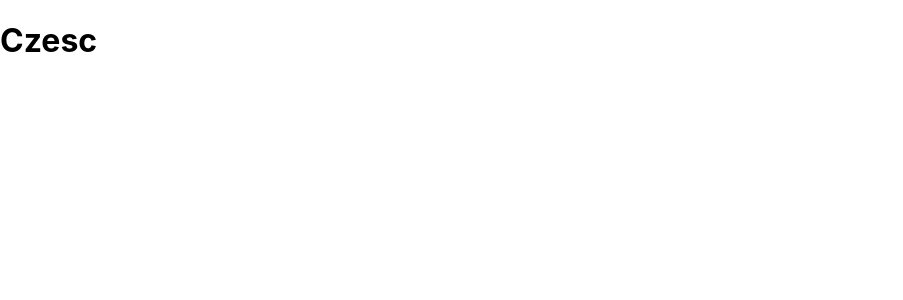
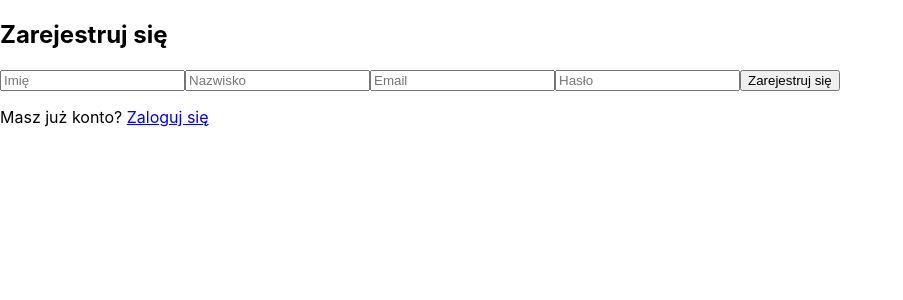
Before and after one commit to kamka5/music_genre_classification, a React (Create React App) app: page /register in a window 1280 px wide. Shown: the top 300 px of the page, without its empty margins (0-903 px from the left). Built offline with nearby package versions, Linux system fonts and the light colour scheme.

Commit message:
szkielet, home page i login, register, bez css

```diff
--- a/package.json
+++ b/package.json
@@ -8,6 +8,7 @@
     "@testing-library/user-event": "^13.5.0",
     "react": "^18.2.0",
     "react-dom": "^18.2.0",
+    "react-router-dom": "^6.21.0",
     "react-scripts": "5.0.1",
     "web-vitals": "^2.1.4"
   },
--- a/src/App.js
+++ b/src/App.js
@@ -1,8 +1,24 @@
 import './App.css';
 
+// App.js - główny plik aplikacji
+
+import React, { useState } from 'react';
+import { BrowserRouter as Router, Route, Routes } from 'react-router-dom';
+import HomePage from './components/HomePage/Home';
+import LoginPage from './components/LoginPage/Login';
+import RegisterPage from './components/RegisterPage/Register';
+
 function App() {
+  const [user, setUser] = useState(null);
+
   return (
-   <h1>Czesc</h1>
+    <Router>
+      <Routes>
+        <Route path="/login" element={<LoginPage setUser={setUser} />} />
+        <Route path="/register" element={<RegisterPage setUser={setUser} />} />
+        <Route path="/" element={<HomePage user={user} />} />
+      </Routes>
+    </Router>
   );
 }
 
--- /dev/null
+++ b/src/components/HomePage/Home.jsx
@@ -0,0 +1,44 @@
+// HomePage.js - główna strona aplikacji
+
+import React, { useState } from 'react';
+import SongUploadForm from '../SongUploadForm/SongUpload';
+
+const HomePage = ({ user }) => {
+  const [uploadedSong, setUploadedSong] = useState(null);
+
+  const handleUploadComplete = (song) => {
+    setUploadedSong(song);
+  };
+
+  return (
+    <div>
+      <h1>Witaj na Stronie Głównej!</h1>
+
+      {user && (
+        <div>
+          <h1>Witaj, {user.name}!</h1>
+          <SongUploadForm onUploadComplete={handleUploadComplete} />
+        </div>
+      )}
+
+      {!user && (
+        <div>
+          <p>Aby skorzystać z funkcji rozpoznawania gatunku, przesyłaj piosenki bez konieczności logowania się.</p>
+          <SongUploadForm onUploadComplete={handleUploadComplete} />
+        </div>
+      )}
+
+      {uploadedSong && (
+        <div>
+          <h2>Rozpoznany gatunek: {uploadedSong.genre}</h2>
+          <h3>Edytuj Tagi:</h3>
+          <input type="text" value={uploadedSong.tags} onChange={(e) => console.log(e.target.value)} />
+          {/* Dodaj więcej pól do edycji tagów, jeśli to potrzebne */}
+          <button onClick={() => console.log('Zapisz zmiany w tagach')}>Zapisz zmiany</button>
+        </div>
+      )}
+    </div>
+  );
+};
+
+export default HomePage;
--- /dev/null
+++ b/src/components/LoginPage/Login.jsx
@@ -0,0 +1,55 @@
+// LoginPage.js - strona logowania
+
+import React, { useState } from 'react';
+import { Link } from 'react-router-dom';
+
+const LoginPage = ({ setUser }) => {
+  const [email, setEmail] = useState('');
+  const [password, setPassword] = useState('');
+  const [errors, setErrors] = useState({});
+
+  const validateForm = () => {
+    const errors = {};
+
+    if (!email) {
+      errors.email = 'Pole Email jest wymagane.';
+    } else if (!/\S+@\S+\.\S+/.test(email)) {
+      errors.email = 'Wprowadź poprawny adres email.';
+    }
+
+    if (!password) {
+      errors.password = 'Pole Hasło jest wymagane.';
+    }
+
+    return errors;
+  };
+
+  const handleLogin = () => {
+    const formErrors = validateForm();
+
+    if (Object.keys(formErrors).length > 0) {
+      setErrors(formErrors);
+      return;
+    }
+
+    // Implementacja logiki logowania (zapytanie do backendu)
+    const mockUser = { name: 'John', email: 'john@example.com' };
+
+    setUser(mockUser);
+  };
+
+  return (
+    <div>
+      <h2>Zaloguj się</h2>
+      {errors.email && <p style={{ color: 'red' }}>{errors.email}</p>}
+      {errors.password && <p style={{ color: 'red' }}>{errors.password}</p>}
+      <input type="text" placeholder="Email" onChange={(e) => setEmail(e.target.value)} />
+      <input type="password" placeholder="Hasło" onChange={(e) => setPassword(e.target.value)} />
+      <button onClick={handleLogin}>Zaloguj się</button>
+
+      <p>Nie masz jeszcze konta? <Link to="/register">Zarejestruj się</Link></p>
+    </div>
+  );
+};
+
+export default LoginPage;
--- /dev/null
+++ b/src/components/RegisterPage/Register.jsx
@@ -0,0 +1,69 @@
+// RegisterPage.js - strona rejestracji
+
+import React, { useState } from 'react';
+import { Link } from 'react-router-dom';
+
+const RegisterPage = ({ setUser }) => {
+  const [name, setName] = useState('');
+  const [surname, setSurname] = useState('');
+  const [email, setEmail] = useState('');
+  const [password, setPassword] = useState('');
+  const [errors, setErrors] = useState({});
+
+  const validateForm = () => {
+    const errors = {};
+
+    if (!name) {
+      errors.name = 'Pole Imię jest wymagane.';
+    }
+
+    if (!surname) {
+      errors.surname = 'Pole Nazwisko jest wymagane.';
+    }
+
+    if (!email) {
+      errors.email = 'Pole Email jest wymagane.';
+    } else if (!/\S+@\S+\.\S+/.test(email)) {
+      errors.email = 'Wprowadź poprawny adres email.';
+    }
+
+    if (!password) {
+      errors.password = 'Pole Hasło jest wymagane.';
+    }
+
+    return errors;
+  };
+
+  const handleRegister = () => {
+    const formErrors = validateForm();
+
+    if (Object.keys(formErrors).length > 0) {
+      setErrors(formErrors);
+      return;
+    }
+
+    // Implementacja logiki rejestracji (zapytanie do backendu)
+    const mockUser = { name, surname, email };
+
+    setUser(mockUser);
+  };
+
+  return (
+    <div>
+      <h2>Zarejestruj się</h2>
+      {errors.name && <p style={{ color: 'red' }}>{errors.name}</p>}
+      {errors.surname && <p style={{ color: 'red' }}>{errors.surname}</p>}
+      {errors.email && <p style={{ color: 'red' }}>{errors.email}</p>}
+      {errors.password && <p style={{ color: 'red' }}>{errors.password}</p>}
+      <input type="text" placeholder="Imię" onChange={(e) => setName(e.target.value)} />
+      <input type="text" placeholder="Nazwisko" onChange={(e) => setSurname(e.target.value)} />
+      <input type="text" placeholder="Email" onChange={(e) => setEmail(e.target.value)} />
+      <input type="password" placeholder="Hasło" onChange={(e) => setPassword(e.target.value)} />
+      <button onClick={handleRegister}>Zarejestruj się</button>
+
+      <p>Masz już konto? <Link to="/login">Zaloguj się</Link></p>
+    </div>
+  );
+};
+
+export default RegisterPage;
--- /dev/null
+++ b/src/components/SongUploadForm/SongUpload.jsx
@@ -0,0 +1,32 @@
+// SongUploadForm.js - formularz przesyłania piosenki
+
+import React, { useState } from 'react';
+
+const SongUploadForm = ({ onUploadComplete }) => {
+  const [selectedFile, setSelectedFile] = useState(null);
+
+  const handleFileChange = (e) => {
+    setSelectedFile(e.target.files[0]);
+  };
+
+  const handleUpload = () => {
+    // Symulacja wysyłania pliku na serwer i odbierania odpowiedzi
+    // W rzeczywistym środowisku, to zadanie należy zrealizować na serwerze.
+    const mockResponse = {
+      genre: 'Rock', // Tu otrzymujesz rozpoznany gatunek
+      // Dodatkowe informacje z backendu
+    };
+
+    onUploadComplete(mockResponse);
+  };
+
+  return (
+    <div>
+      <h2>Prześlij piosenkę</h2>
+      <input type="file" onChange={handleFileChange} />
+      <button onClick={handleUpload}>Prześlij</button>
+    </div>
+  );
+};
+
+export default SongUploadForm;
```
Also changed, not shown: src/components/HomePage/styles.module.css (added), src/components/LoginPage/styles.module.css (added), src/components/RegisterPage/styles.module.css (added), 1 other file (tests, documents, lock files or other folders).
